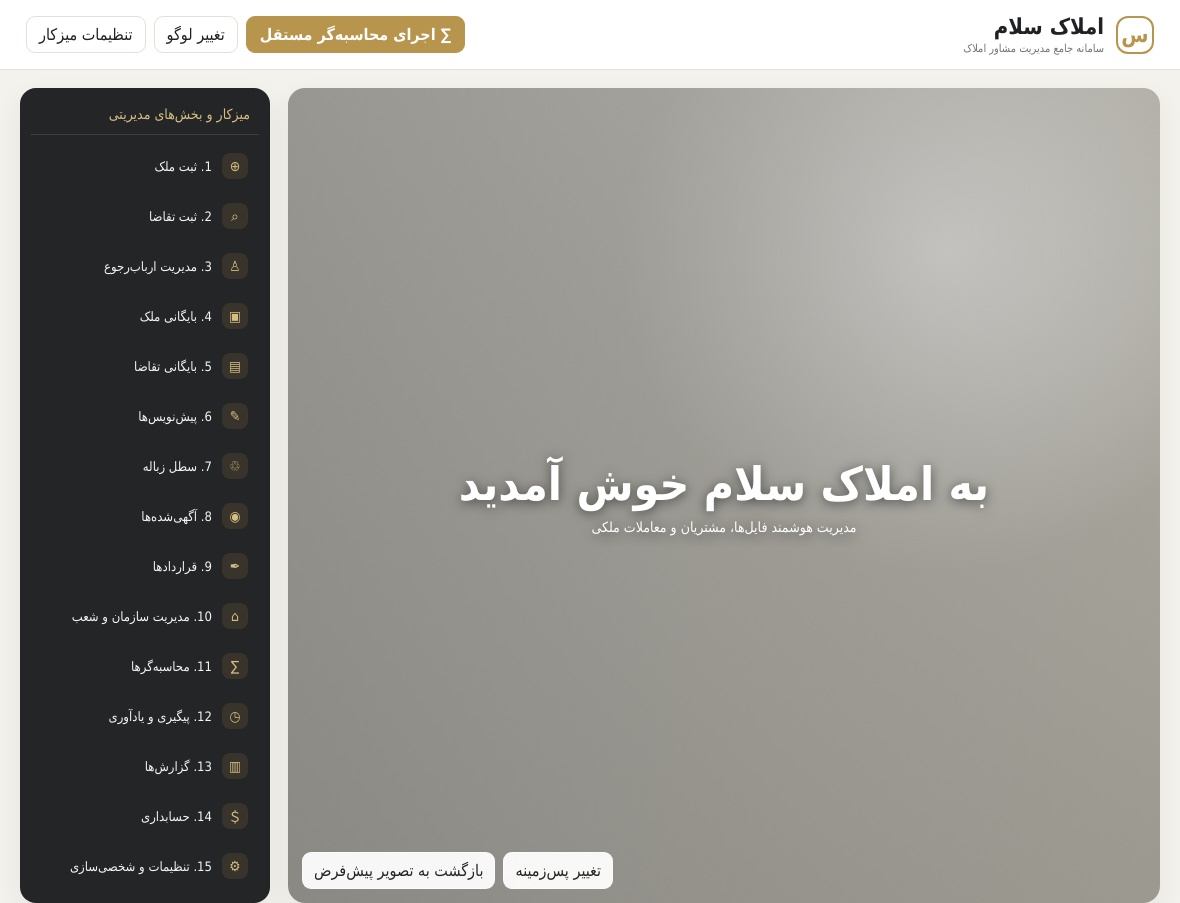
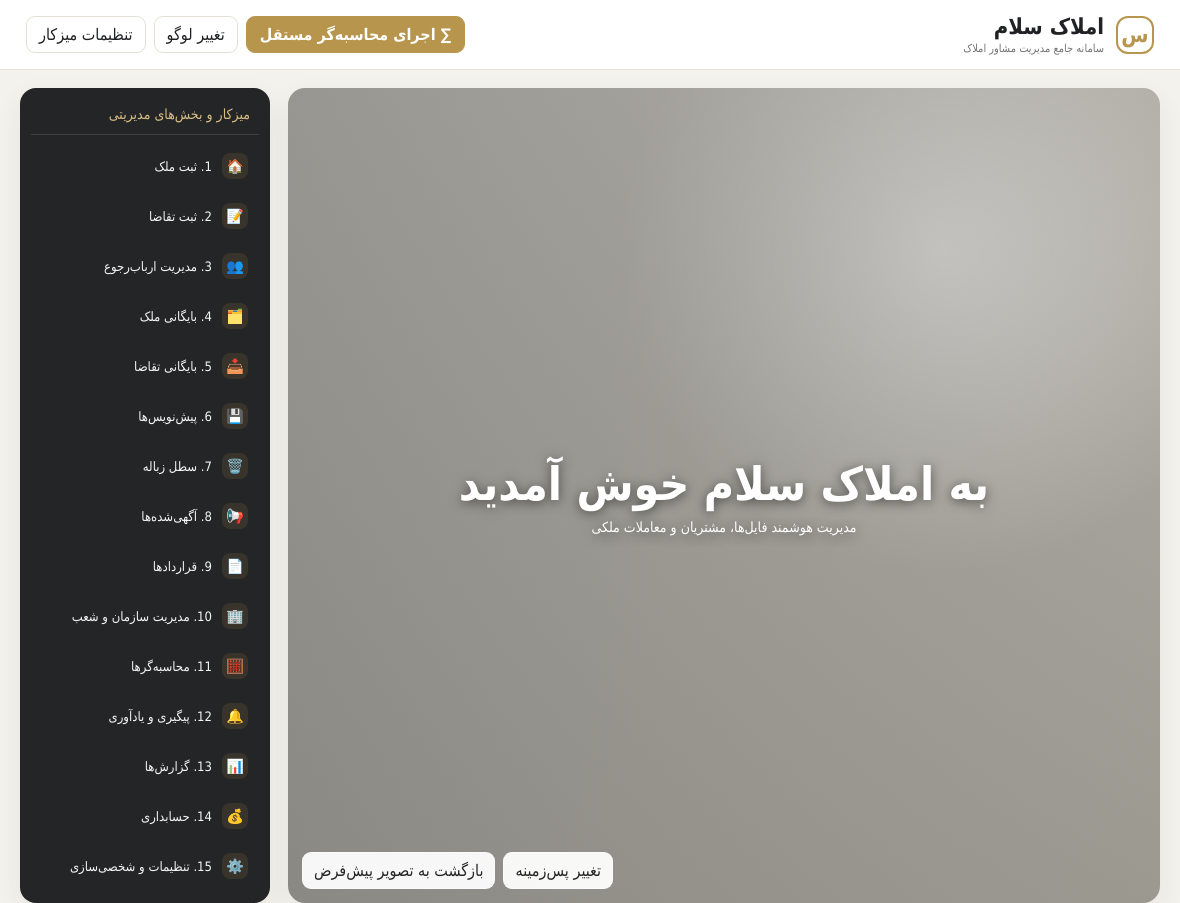
Before and after one commit to hbnasab1347-ops/amlak-salam-calculator, an Electron app: page desktop-home.html in a window 1180 px wide. Shown: the top 903 px of the page. Drawn offline with Linux system fonts and the light colour scheme.

Commit message:
Give dashboard modules distinct icons and add standalone calculator access

```diff
--- a/desktop-home.html
+++ b/desktop-home.html
@@ -38,7 +38,7 @@
 <div class="toast" id="toast"></div>
 <script>
 const modules=['ثبت ملک','ثبت تقاضا','مدیریت ارباب‌رجوع','بایگانی ملک','بایگانی تقاضا','پیش‌نویس‌ها','سطل زباله','آگهی‌شده‌ها','قراردادها','مدیریت سازمان و شعب','محاسبه‌گرها','پیگیری و یادآوری','گزارش‌ها','حسابداری','تنظیمات و شخصی‌سازی'];
-const symbols=['⊕','⌕','♙','▣','▤','✎','♲','◉','✒','⌂','∑','◷','▥','＄','⚙'];
+const symbols=['🏠','📝','👥','🗂️','📥','💾','🗑️','📢','📄','🏢','🧮','🔔','📊','💰','⚙️'];
 const nav=document.getElementById('navlist'),modal=document.getElementById('modalback');
 modules.forEach((name,i)=>{const b=document.createElement('button');b.className='navitem';b.innerHTML='<span class="ico">'+symbols[i]+'</span><span>'+(i+1)+'. '+name+'</span>';b.addEventListener('click',()=>openModule(name));nav.appendChild(b)});
 function openModule(name){if(name==='محاسبه‌گرها'){openCalculator();return;}document.getElementById('modalTitle').textContent=name;document.getElementById('modalText').textContent='بخش «'+name+'» در نقشه اجرایی نرم‌افزار جامع املاک سلام قرار دارد. فرم‌ها، دسترسی‌ها و ارتباط با سایر بخش‌ها در مراحل بعدی به‌صورت واقعی پیاده‌سازی می‌شوند.';document.getElementById('markRead').style.display='none';modal.style.display='flex';}
```
